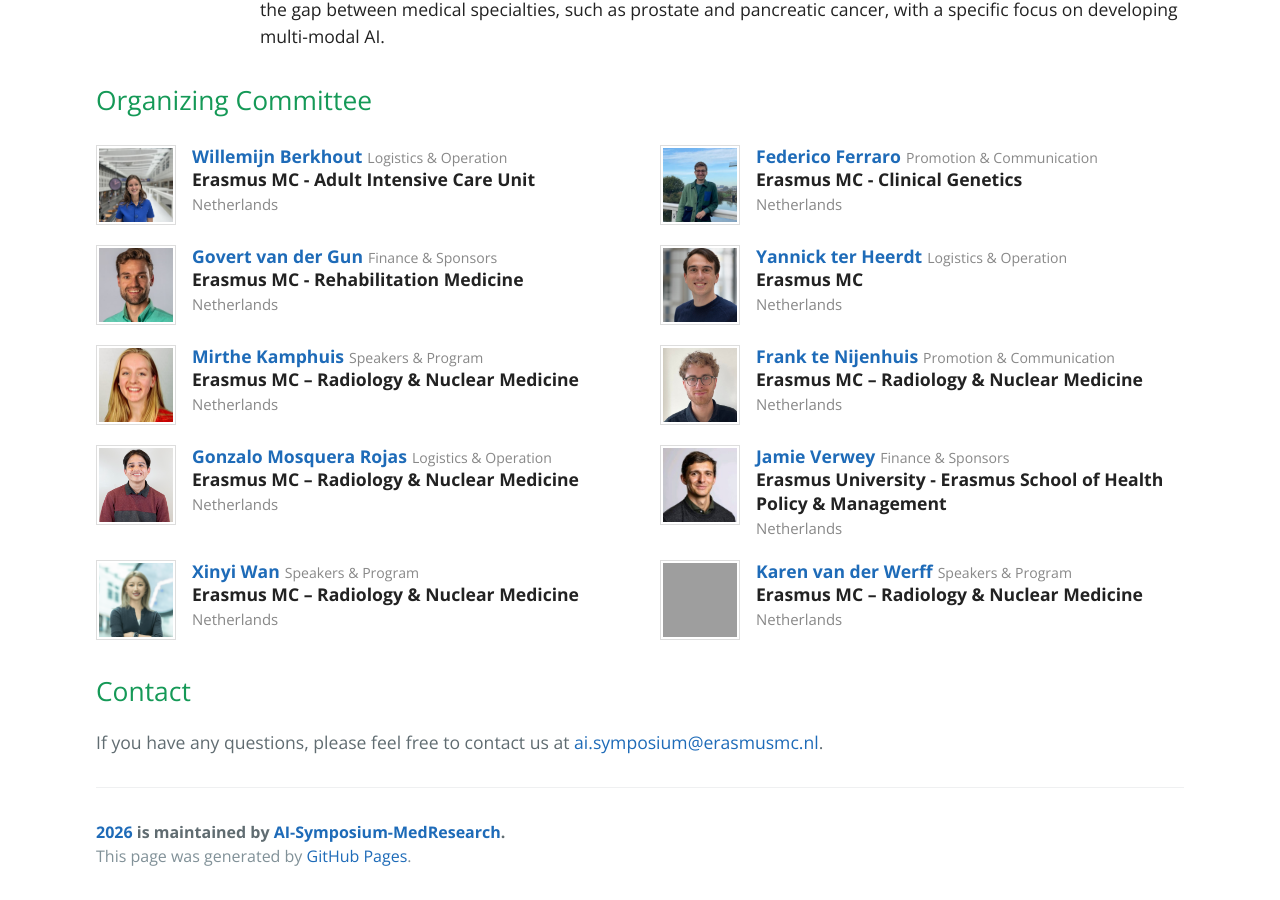
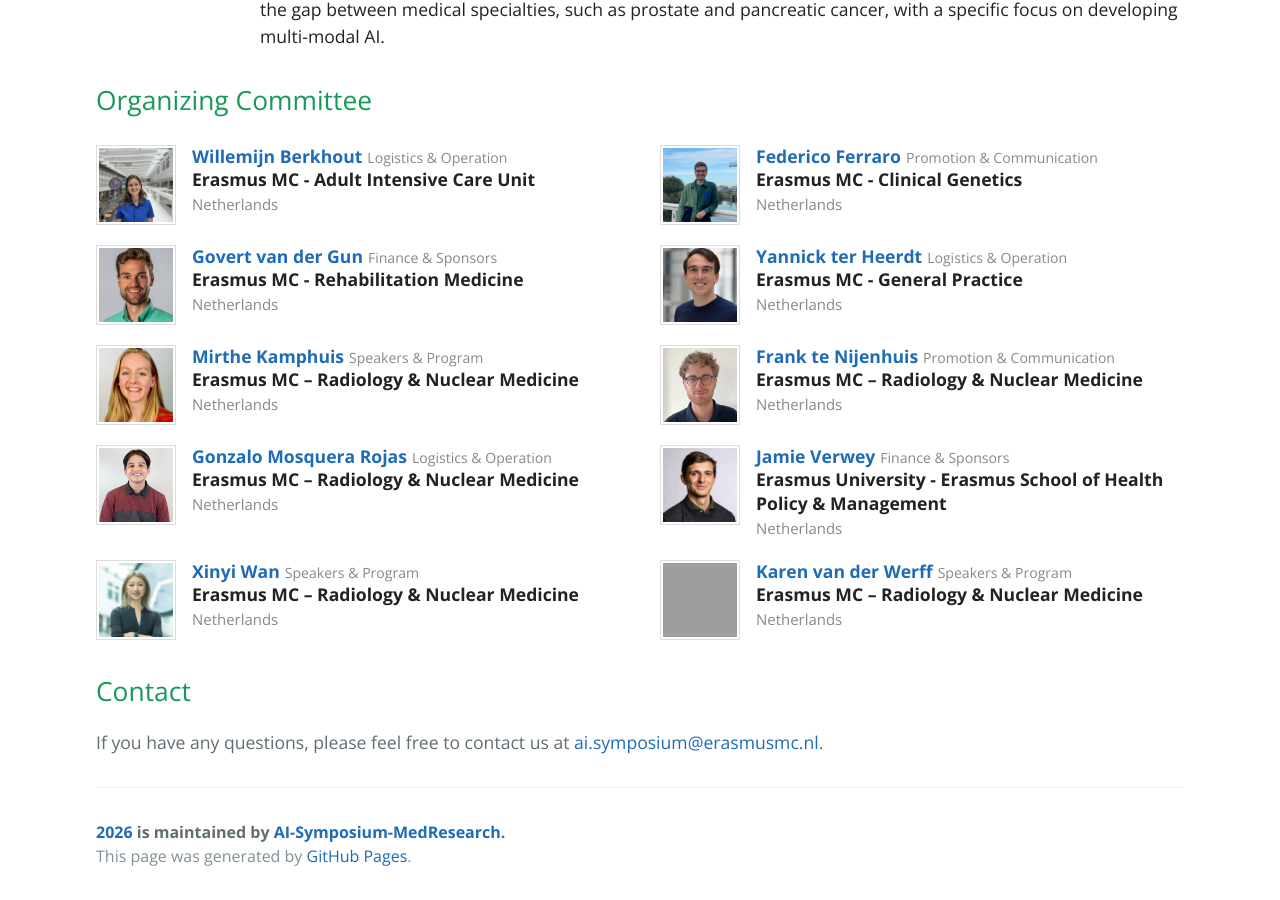
Before and after one commit to AI-Symposium-MedResearch/2026, a Jekyll site: the page built from index.md, in a window 1280 px wide and 900 px high, scrolled down 3367 px. Built offline with Jekyll 4.4.1, drawn with Linux system fonts in a browser that asks for light colours; our own code applies the rules of GitHub Pages for plain Markdown files; grey boxes are pictures that could not be loaded.

Commit message:
updated info for Yannick

```diff
--- a/index.md
+++ b/index.md
@@ -129,7 +129,7 @@ We have invited inspiring speakers working on translating AI research into clini
     <img src="assets/profiles/Yannick.jpg" alt="Yannick ter Heerdt">
     <div class="info">
       <span class="name"><a href="https://www.erasmusmc.nl">Yannick ter Heerdt</a><span class="role">Logistics & Operation</span></span><br>
-      <span class="affiliation">Erasmus MC</span><br>
+      <span class="affiliation">Erasmus MC - General Practice</span><br>
       <span class="country">Netherlands</span>
     </div>
   </div>
```
